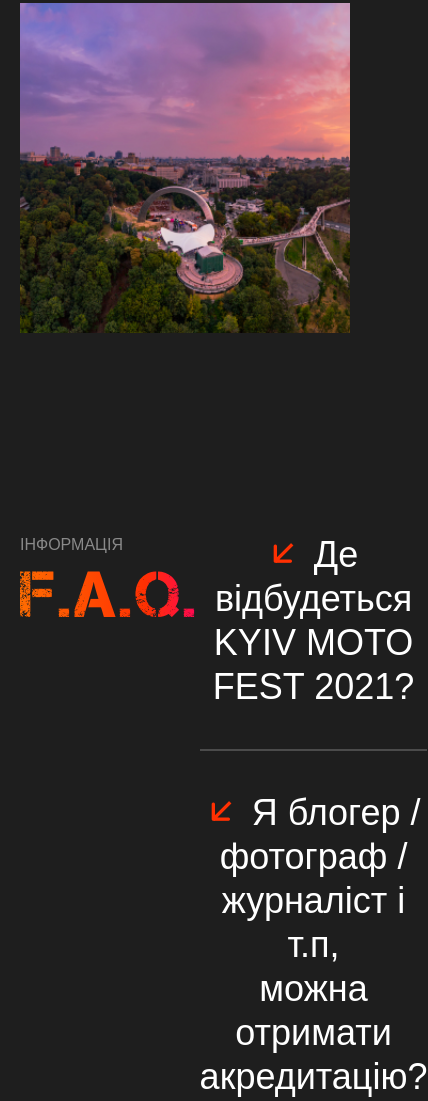
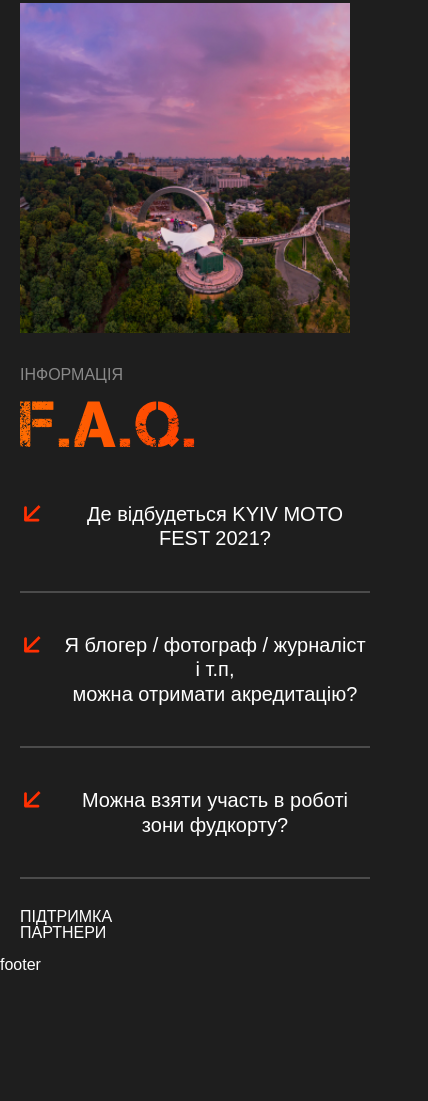
Before and after one commit to WallSid/MotoFestival, a plain HTML site: page index.html in a window 390 px wide. Shown: the part 7192-8293 px from the top of the page, 428 px wide, since content can reach past the window. After the commit the page ends 8165 px from the top, so only its background shows below. Drawn offline with Linux system fonts and the light colour scheme; files whose address does not match are found by name.

Commit message:
upd
done gallery  section
start partners section

```diff
--- a/index.html
+++ b/index.html
@@ -819,6 +819,29 @@
                     </div>
                 </div>
             </section>
+            <section class="page__partners partners__page">
+                <div class="partners__container">
+                    <div class="partners__body">
+                        <div class="partners__text">
+                            <div class="partners__text-inner">
+                                <div class="partners__suptitle">
+                                    ПІДТРИМКА
+                                </div>
+                                <h2 class="partners__title">
+                                    ПАРТНЕРИ
+                                </h2>
+                            </div>
+                        </div>
+                        <div class="partners__img-block">
+                            <div class="partners__img-items">
+                                <div class="partners__img-item">
+                                    <img src="" alt="">
+                                </div>
+                            </div>
+                        </div>
+                    </div>
+                </div>
+            </section>
 
         </main>
         <footer class="footer">
--- a/scss/style.scss
+++ b/scss/style.scss
@@ -2338,6 +2338,23 @@ body._touch .menu__arrow {
 	grid-column: span 2;
 	grid-row: span 2;
 }
+
+@media (max-width: 559.98px) {
+	.gallery__items {
+		justify-content: center;
+	}
+	.gallery__item {
+		display: flex;
+		justify-content: center;
+		align-items: center;
+		img {
+			text-align: center;
+			width: 100%;
+		}
+	}
+
+}
+
 // gallery section end ==========================
 
 
@@ -2351,6 +2368,7 @@ body._touch .menu__arrow {
 .FAQ__container {
 	display: flex;
 	justify-content: space-between;
+	gap: 40px;
 }
 .FAQ__title-block {
 }
@@ -2388,6 +2406,8 @@ body._touch .menu__arrow {
 	}
 }
 .spollers-FAQ__btn {
+	display: flex;
+    justify-content: space-around;
 	font-size: rem(36);
 	line-height: 122.22%; /* 44/36 */
 
@@ -2400,9 +2420,13 @@ body._touch .menu__arrow {
 	color: #FF3002;
 }
 
+.spollers-FAQ__btn._active ._icon-arrow::before {
+	transform: rotate(90deg);
+}
+
 .spollers-FAQ__btn ._icon-arrow::before {
 	padding-right: 15px;
-	font-size: rem(30);
+	font-size: rem(25);
 }
 
 ._icon-arrow {
@@ -2437,4 +2461,30 @@ body._touch .menu__arrow {
 	border-radius: 50%;
 }
 
+@media (max-width: 1200px) {
+	.page__FAQ {
+		padding: 100px 0px;
+	}
+
+	.spollers-FAQ__btn {
+		font-size: rem(23);
+	}
+}
+
+@media (max-width: 991.98px) {
+	.spollers-FAQ__btn {
+		font-size: rem(20);
+	}
+}
+@media (max-width: 767.98px) {
+	.page__FAQ {
+		padding: 30px 0px;
+	}
+	.FAQ__container {
+		flex-direction: column;
+	}
+	.spollers-FAQ__btn {
+		font-size: rem(20);
+	}
+}
 // spollers block end ========================
```
Also changed, not shown: css/style.css, img/partners/1.png (added), img/partners/2.png (added), img/partners/3.png (added), 1 other file.
